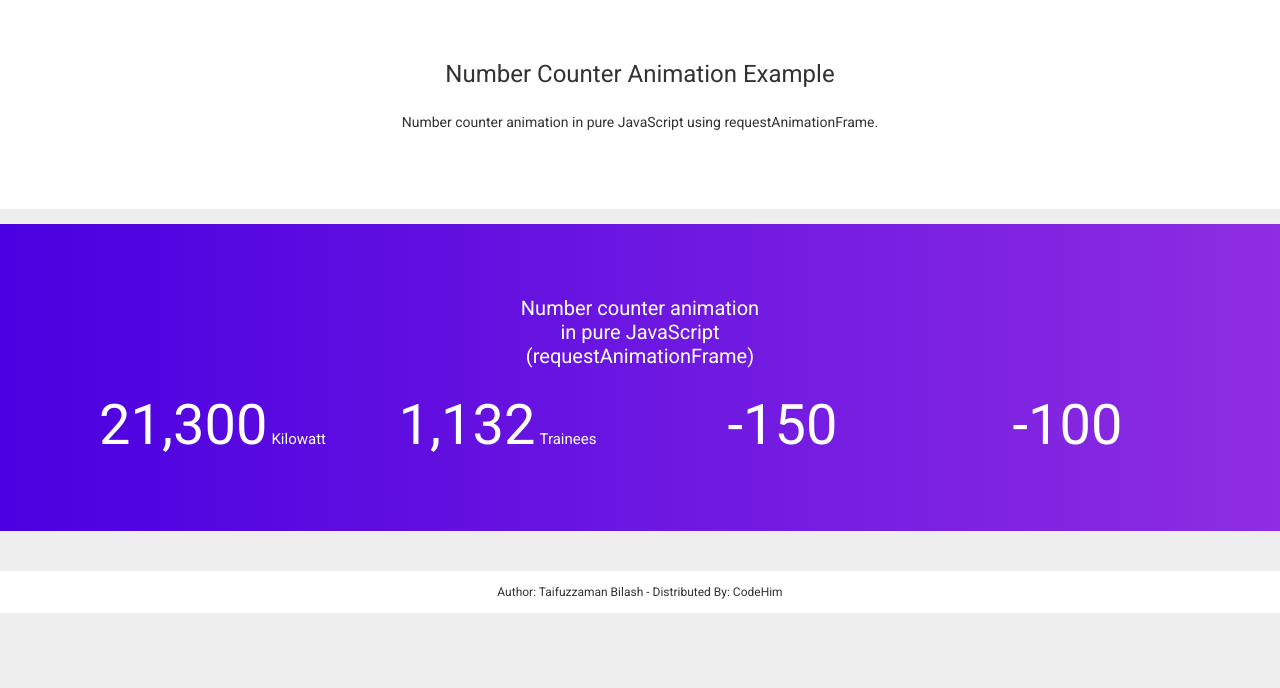
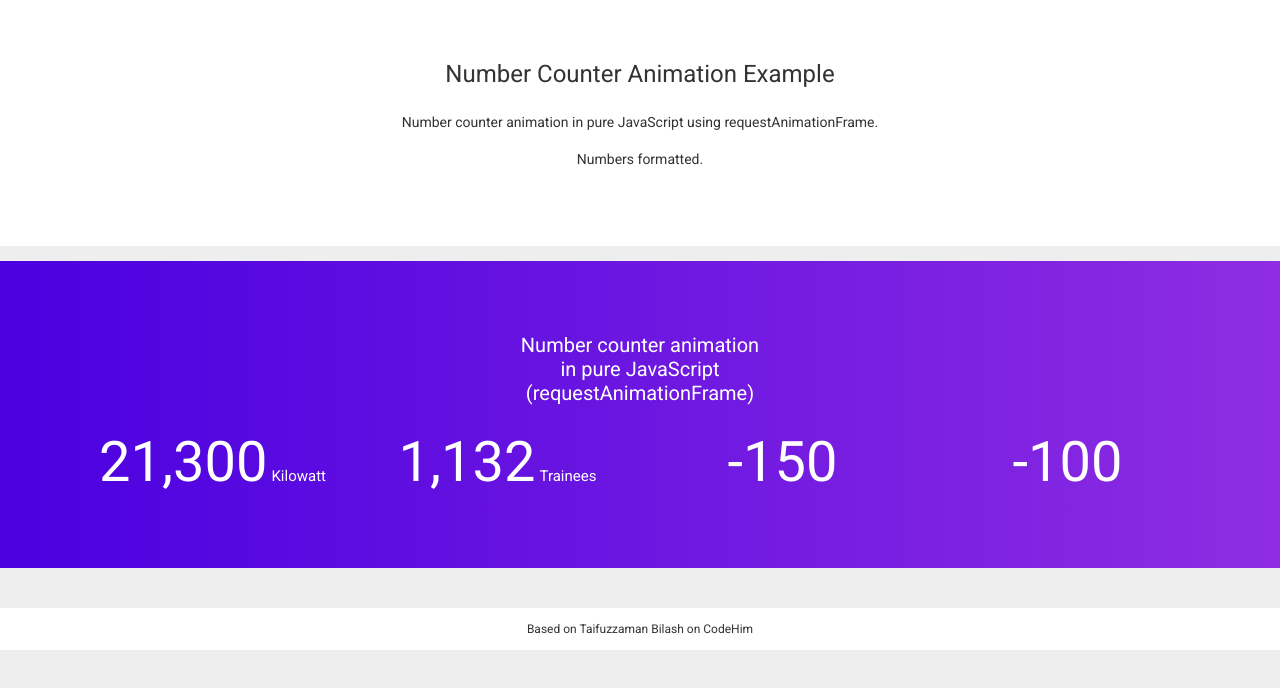
Before and after one commit to teatall/animated-number-counter, a plain HTML site: page index.html in a window 1280 px wide. Drawn offline with nearby package versions, Linux system fonts and the light colour scheme.

Commit message:
Update index.html

```diff
--- a/index.html
+++ b/index.html
@@ -18,6 +18,7 @@
     <header class="intro">
       <h1>Number Counter Animation Example</h1>
       <p>Number counter animation in pure JavaScript using requestAnimationFrame.</p>
+      <p>Numbers formatted.</p>
     </header>
 
 
@@ -46,7 +47,7 @@
     </main>
 
 
-    <footer class="credit">Author: Taifuzzaman Bilash - Distributed By: <a title="Awesome web design code & scripts" href="https://www.codehim.com?source=demo-page" target="_blank">CodeHim</a></footer>
+    <footer class="credit">Based on Taifuzzaman Bilash on <a title="Awesome web design code & scripts" href="https://www.codehim.com?source=demo-page" target="_blank">CodeHim</a></footer>
 
     <!-- Script JS -->
     <script src="./js/script.js"></script>
```
